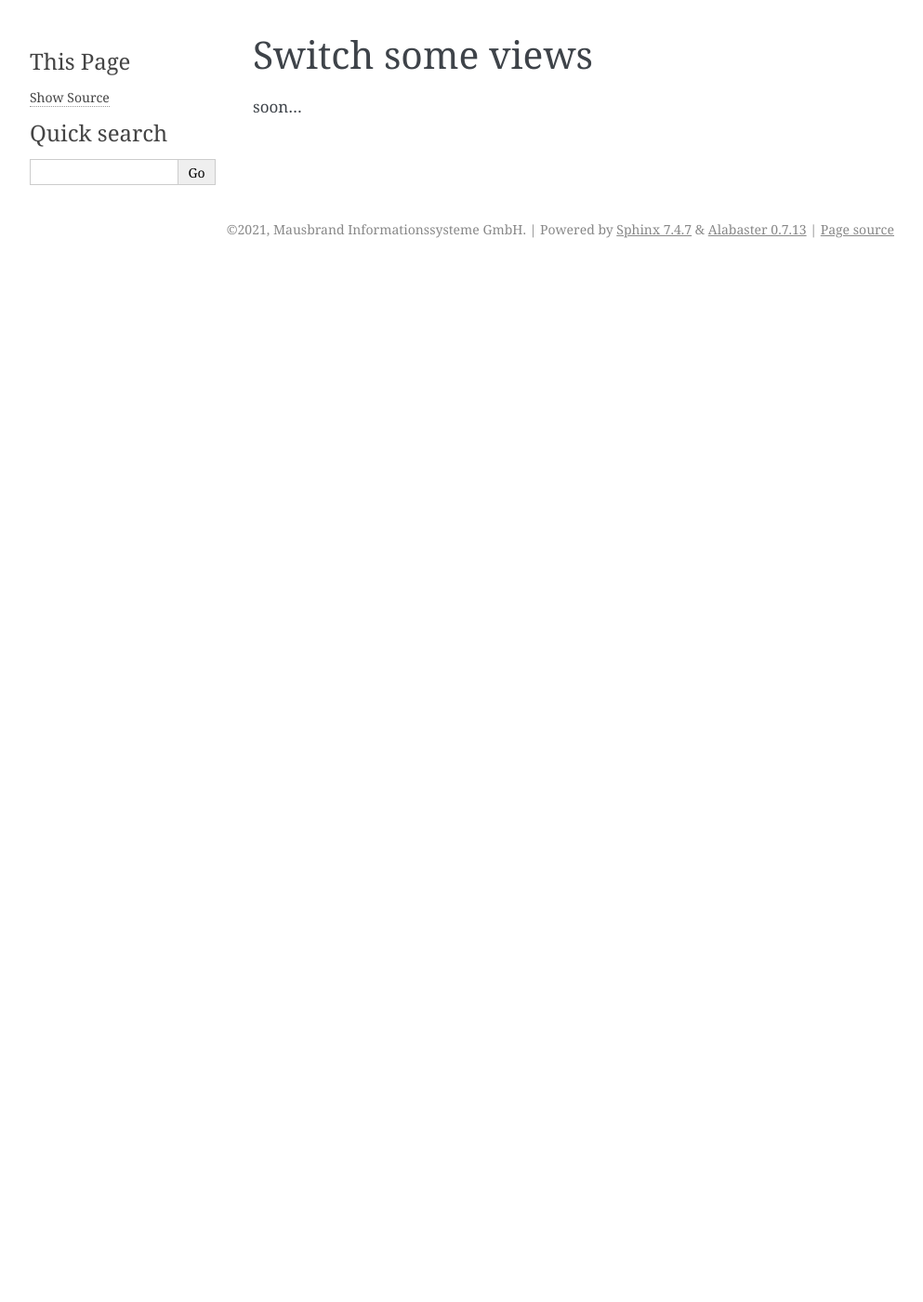
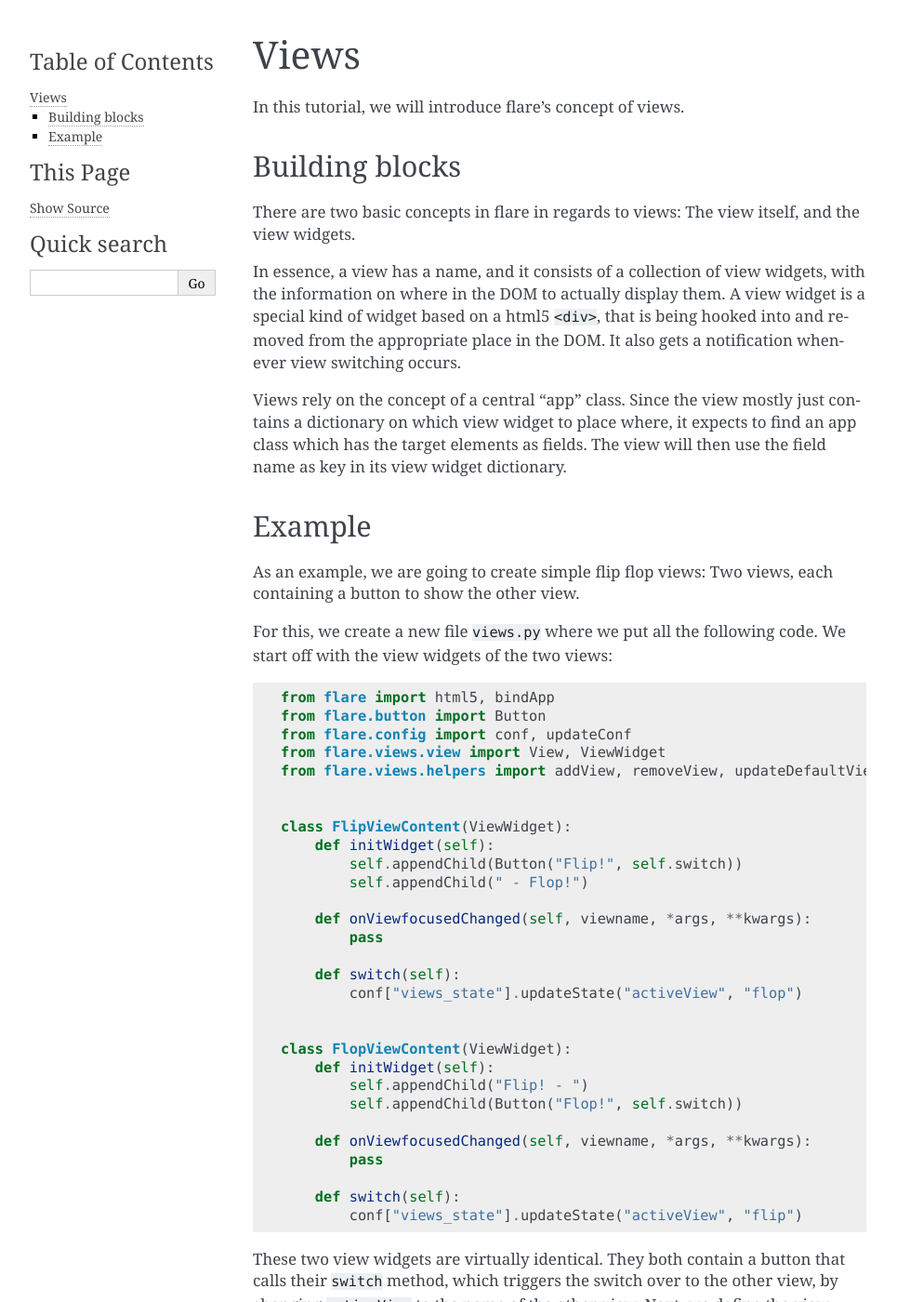
Before and after one commit to passion0714/python, a Sphinx documentation site: the page built from docs/doc_tutorial/20_switchaview.rst, in a window 1280 px wide and 1400 px high. Shown: the whole window at 93% size, without its empty margins (148-1141 px from the left). Built offline with Sphinx 7.4.7, drawn with Linux system fonts in a browser that asks for light colours; some of the changed text lies outside the part shown.

Commit message:
Tutorial on views. (#42)

```diff
--- a/docs/doc_tutorial/20_switchaview.rst
+++ b/docs/doc_tutorial/20_switchaview.rst
@@ -1,5 +1,135 @@
 ========================================
-Switch some views
+Views
 ========================================
 
-soon...
+In this tutorial, we will introduce flare's concept of views.
+
+Building blocks
+--------------------
+
+There are two basic concepts in flare in regards to views: The view itself, and the view widgets.
+
+In essence, a view has a name, and it consists of a collection of view widgets, with the information on where in the DOM
+to actually display them. A view widget is a special kind of widget based on a html5 ``<div>``, that is being hooked
+into and removed from the appropriate place in the DOM. It also gets a notification whenever view switching occurs.
+
+Views rely on the concept of a central "app" class. Since the view mostly just contains a dictionary on which view
+widget to place where, it expects to find an app class which has the target elements as fields. The view will then
+use the field name as key in its view widget dictionary.
+
+
+Example
+--------------------
+
+As an example, we are going to create simple flip flop views: Two views, each containing a button to show the other
+view.
+
+For this, we create a new file ``views.py`` where we put all the following code. We start off with the view widgets of
+the two views:
+
+.. code:: python
+
+    from flare import html5, bindApp
+    from flare.button import Button
+    from flare.config import conf, updateConf
+    from flare.views.view import View, ViewWidget
+    from flare.views.helpers import addView, removeView, updateDefaultView
+
+
+    class FlipViewContent(ViewWidget):
+        def initWidget(self):
+            self.appendChild(Button("Flip!", self.switch))
+            self.appendChild(" - Flop!")
+
+        def onViewfocusedChanged(self, viewname, *args, **kwargs):
+            pass
+
+        def switch(self):
+            conf["views_state"].updateState("activeView", "flop")
+
+
+    class FlopViewContent(ViewWidget):
+        def initWidget(self):
+            self.appendChild("Flip! - ")
+            self.appendChild(Button("Flop!", self.switch))
+
+        def onViewfocusedChanged(self, viewname, *args, **kwargs):
+            pass
+
+        def switch(self):
+            conf["views_state"].updateState("activeView", "flip")
+
+These two view widgets are virtually identical. They both contain a button that calls their ``switch`` method, which
+triggers the switch over to the other view, by changing ``activeView`` to the name of the other view. Next, we define
+the view classes themselves.
+
+.. code:: python
+
+    class FlipView(View):
+        def __init__(self):
+            super().__init__({
+                "content": FlipViewContent
+            })
+
+
+    class FlopView(View):
+        def __init__(self):
+            super().__init__({
+                "content": FlopViewContent
+            })
+
+Again, these two views are virtually identical. All they do is contain the information on where to put their respective
+content. In this case, they both only have one view widget, and they both bind it to the same place: An element named
+``content``. In order for this resolution to work, there needs to be an app class, which has a field named ``content``
+which points to the element where the view shall be rendered. Let's build one.
+
+.. code:: python
+
+    class App(html5.Div):
+
+        def __init__(self):
+            super(App, self).__init__()
+            html5.Body().appendChild(self)
+            bindApp(self, conf)
+
+As you can see, we derive our app class from a div, hook it into the DOM, and call ``bindApp`` to register it in the
+configuration, so that the view system can access it. Now we add the ``content`` field to it, and make sure that it is
+properly connected to the DOM:
+
+.. code:: python
+
+    class App(html5.Div):
+        content = html5.Div()
+
+        def __init__(self):
+            super(App, self).__init__()
+            html5.Body().appendChild(self)
+            bindApp(self, conf)
+            self.appendChild(self.content)
+
+Only one final step remains: Registering the two views, setting the flip view to active, and actually running the app.
+
+
+.. code:: python
+
+    class App(html5.Div):
+        content = html5.Div()
+
+        def __init__(self):
+            super(App, self).__init__()
+            html5.Body().appendChild(self)
+            bindApp(self, conf)
+            self.appendChild(self.content)
+            addView(FlipView, "flip")
+            addView(FlopView, "flop")
+            conf["views_state"].updateState("activeView", "flip")
+
+
+    app = App()
+
+As seen with the ``addView`` calls, we register the two view classes, giving them the names "flip" and "flop". These
+names are then used to switch the ``activeView``, as we already did earlier in the ``switch`` methods of the view
+widgets.
+
+That's it. Make flare load your ``views.py`` file as described in the Hello World tutorial, and you can have fun with
+flipping and flopping the two views.
```
